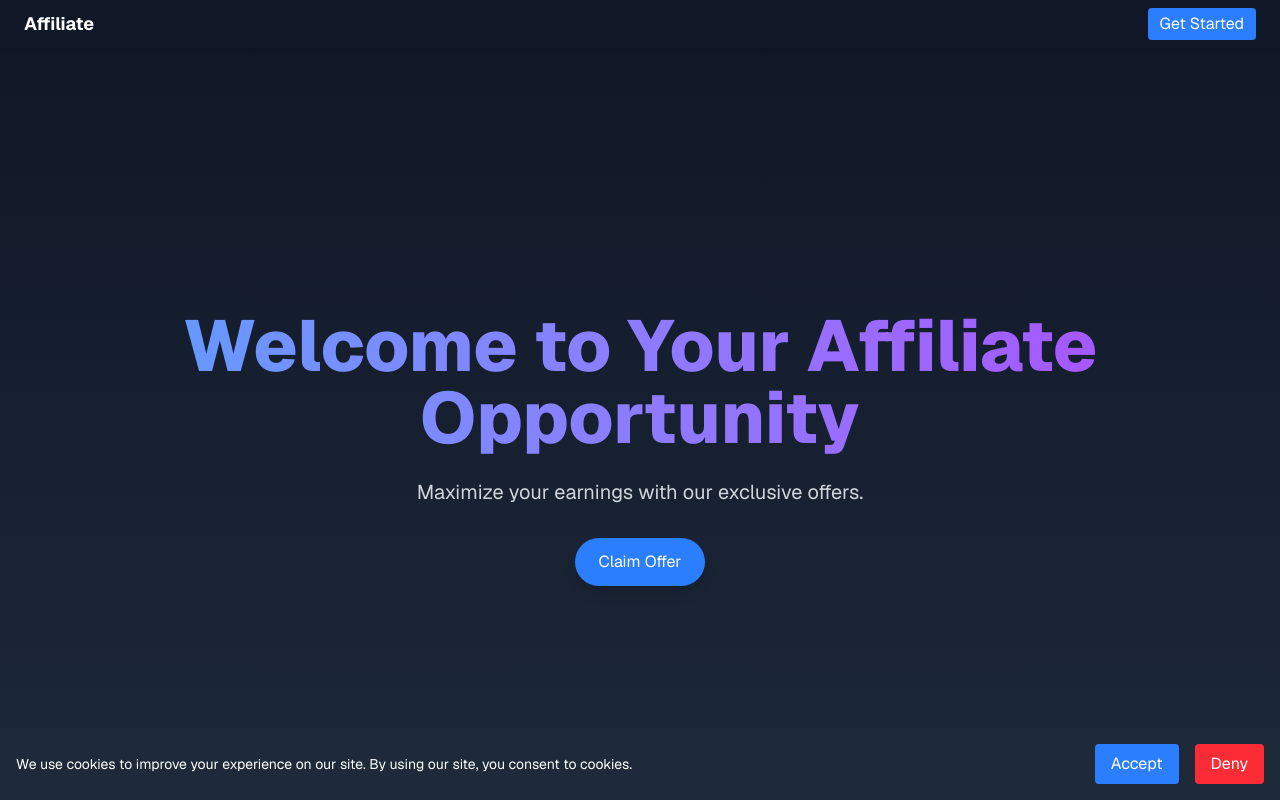
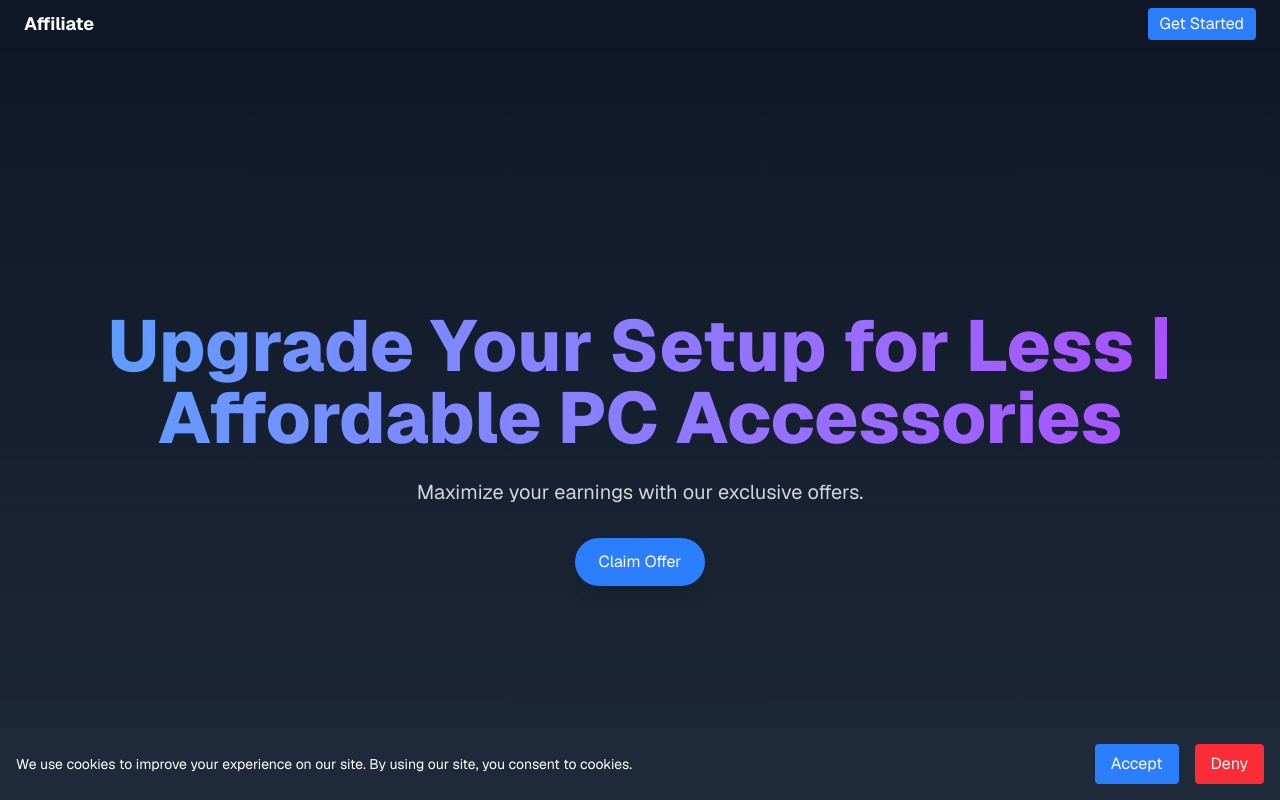
Before and after one commit to FadedAF00/aff, a Next.js app: page / in a window 1280 px wide. Shown: the top 800 px of the page. Built offline with nearby package versions, Linux system fonts and the light colour scheme.

Commit message:
feat: update hero section heading to reflect new branding for PC accessories

```diff
--- a/src/app/page.tsx
+++ b/src/app/page.tsx
@@ -42,7 +42,7 @@ export default function Home() {
       {/* Hero Section */}
       <section className="flex flex-col items-center justify-center h-screen text-center px-4 bg-gradient-to-b from-gray-900 to-gray-800">
         <h1 className="text-5xl sm:text-7xl font-extrabold mb-6 text-transparent bg-clip-text bg-gradient-to-r from-blue-400 to-purple-500">
-          Welcome to Your Affiliate Opportunity
+          Upgrade Your Setup for Less | Affordable PC Accessories
         </h1>
         <p className="text-lg sm:text-xl mb-8 text-gray-300">
           Maximize your earnings with our exclusive offers.
```
